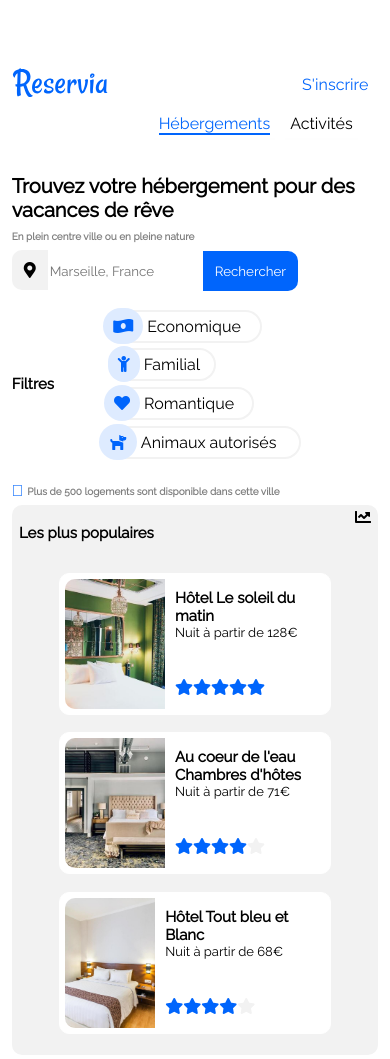
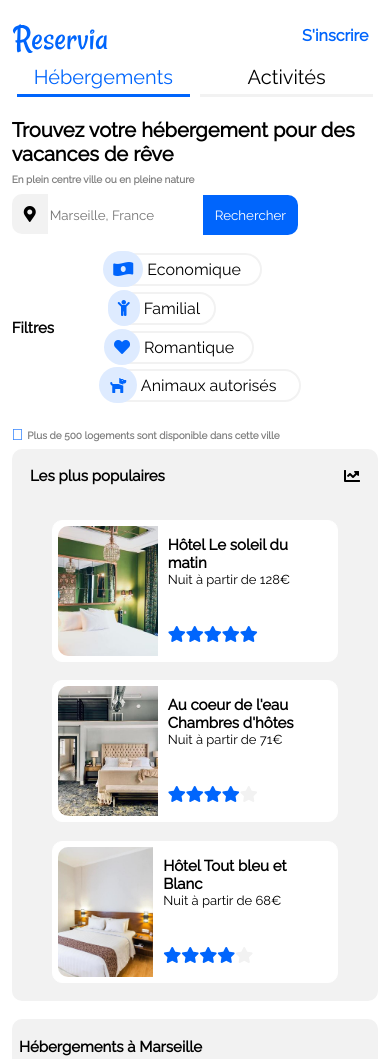
Before and after one commit to Toure18/MadjoulaToure_1_30102020, a plain HTML site: page index.html in a window 390 px wide. Shown: the top 1059 px of the page. Drawn offline with Linux system fonts and the light colour scheme.

Commit message:
fix error, responsive

```diff
--- a/index.html
+++ b/index.html
@@ -16,9 +16,11 @@
         <nav>
             <img src="images/logo/Reservia.svg" alt="Logo-Reservia">
             <ul class="nav-links">
-                <li class="flex-items responsive"><a href="">Hébergements</a></li>
-                <li class="flex-items responsive">Activités</li>
-                <li class="flex-items responsive-nav"><a href="">S'inscrire</a></li>
+                <div class="responsive-nav">
+                    <li class="flex-items responsive-items"><a href="">Hébergements</a></li>
+                    <li class="flex-items responsive-items-activity">Activités</li>
+                </div>
+                <li class="flex-items"><strong><a href="">S'inscrire</a></strong></li>
             </ul>
         </nav>
         </header>
--- a/style.css
+++ b/style.css
@@ -12,14 +12,19 @@ li{
     list-style-type: none;
 }
 
-nav{
-    display: flex;
-    justify-content: space-between;
+nav img{
+    position: absolute;
 }
 
 .nav-links {
     display: flex;
     flex-wrap: wrap-reverse;
+    justify-content: flex-end;
+    padding: 0%;
+}
+
+.responsive-nav{
+    display: flex;
 }
 
 .flex-items{
@@ -186,8 +191,7 @@ input{
 aside{
     background-color: #F2F2F2;
     border-radius: 10px;
-    padding: 1% 2%;
-    width: 30%;
+    width: 34%;
 }
 
 .plus-hebergement-figure{
@@ -226,6 +230,8 @@ aside{
 .title-box{
     display: flex;
     justify-content: space-between;
+    align-items: center;
+    padding: 1% 5%;
 }
 
 .title-card{
@@ -240,7 +246,7 @@ aside{
 .img-activity{
     display:flex;
     flex-wrap: wrap;
-    justify-content: space-between;
+    justify-content: space-evenly;
 }
 
 .img-activity figure{
@@ -286,12 +292,13 @@ footer{
     background-color:#F2F2F2 ;
     padding: 5px;
     display: flex;
-    flex-flow: row wrap;
+    flex-wrap: wrap;
     max-height: 20%;
+    justify-content: space-between;
 }
 
 .text-footer{
-    margin: 0 5%;
+    margin: 0 1%;
 }
 
 .text-footer > ul > li{
@@ -299,21 +306,15 @@ footer{
 }
 
 @media only screen and (max-width: 830px) {
-    .responsive-nav{
-        margin-top: 50px;
-        margin-left: auto;
-    }
-
-    .nav{
-        width: 100%;
-    }
-
-    .responsive{
-        border-bottom: #fefefe 2px solid;
-    }
-
-    .responsive a{
-        border-bottom: #0065FC 2px solid;
+    footer{
+        background-color:#F2F2F2 ;
+        padding: 5px;
+        display: flex;
+        flex-direction: column;
+        flex-wrap: wrap;
+        max-height: 20%;
+        justify-content: center;
+        text-align: justify;
     }
 
     .box-herbergement{
@@ -358,3 +359,27 @@ footer{
         justify-content: center;
     }
   }
+
+  @media only screen and (max-width: 590px) {
+        .responsive-nav{
+            width: 100%;
+        }
+
+        .responsive-items{
+            width: 50%;
+            text-align: center;
+            font-size: 20px;
+            border-bottom: solid;
+            border-color: #0065FC;
+            border-width: 100%;
+        }
+
+        .responsive-items-activity{
+            width: 50%;
+            text-align: center;
+            font-size: 20px;
+            border-bottom: solid;
+            border-color: #F2F2F2;
+            border-width: 100%;
+        }
+  }
```
